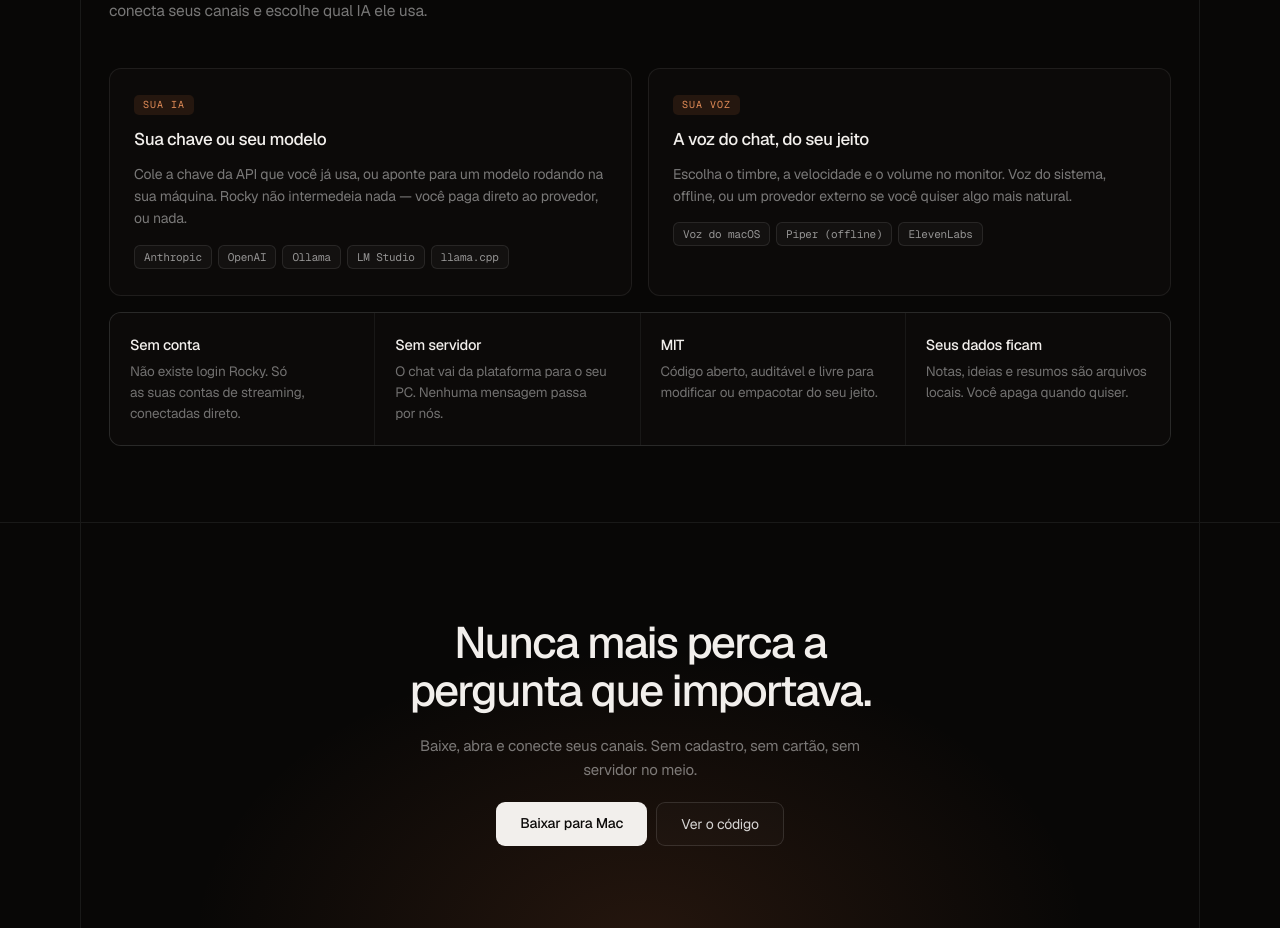
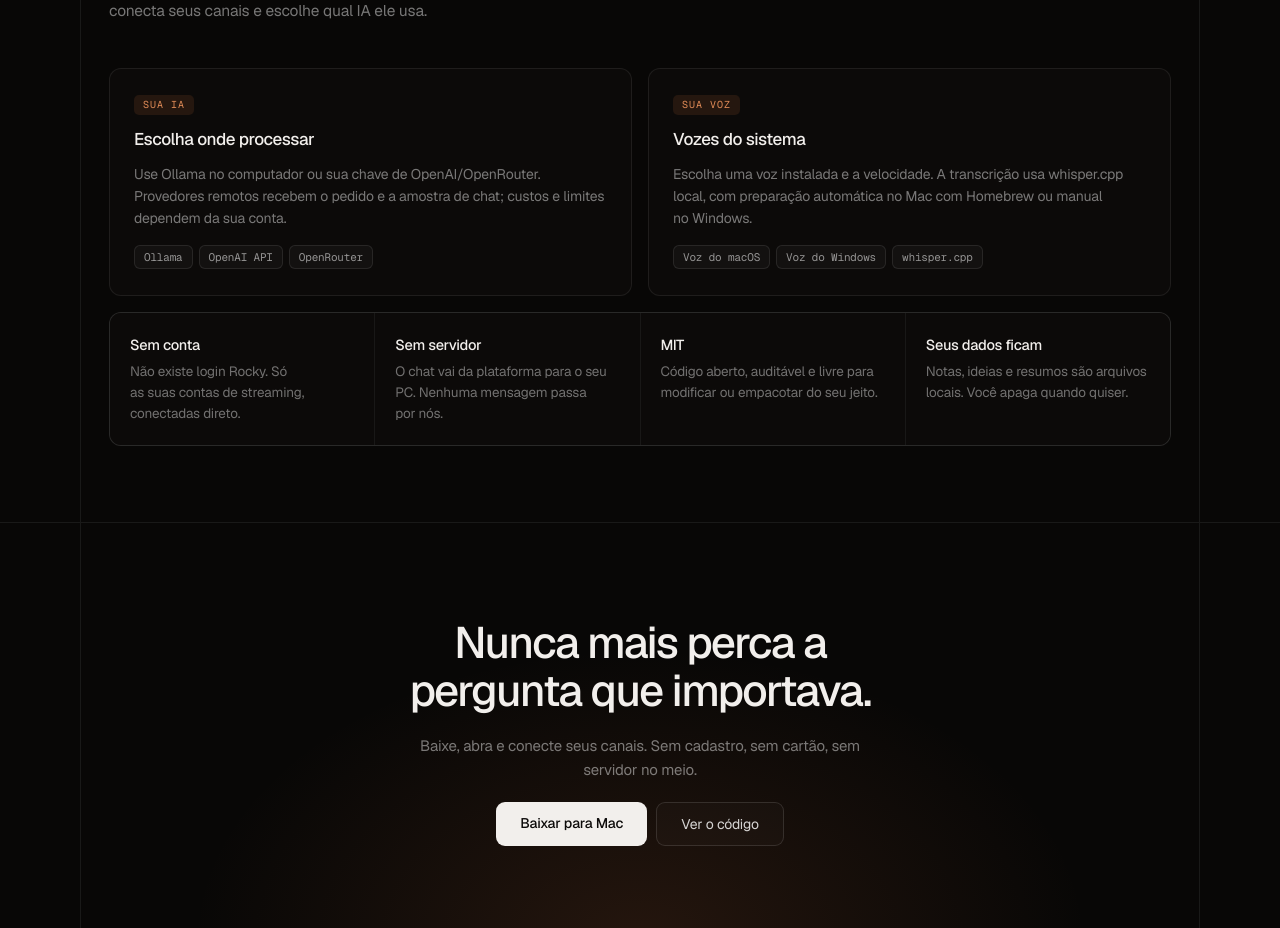
Before and after one commit to opensources-com-br/rocky, a Next.js app in the folder apps/web/: page / in a window 1280 px wide. Shown: the part 2960-3888 px from the top of the page. Built offline with nearby package versions, Linux system fonts and the light colour scheme.

Commit message:
feat: align landing localCards with available features

```diff
--- a/apps/web/content/landing/localCards.js
+++ b/apps/web/content/landing/localCards.js
@@ -1,4 +1,22 @@
 export const localCards = [
-  {"tag": "SUA IA", "title": "Sua chave ou seu modelo", "text": "Cole a chave da API que você já usa, ou aponte para um modelo rodando na sua máquina. Rocky não intermedeia nada — você paga direto ao provedor, ou nada.", "chips": ["Anthropic", "OpenAI", "Ollama", "LM Studio", "llama.cpp"]},
-  {"tag": "SUA VOZ", "title": "A voz do chat, do seu jeito", "text": "Escolha o timbre, a velocidade e o volume no monitor. Voz do sistema, offline, ou um provedor externo se você quiser algo mais natural.", "chips": ["Voz do macOS", "Piper (offline)", "ElevenLabs"]},
+  {
+    "tag": "SUA IA",
+    "title": "Escolha onde processar",
+    "text": "Use Ollama no computador ou sua chave de OpenAI/OpenRouter. Provedores remotos recebem o pedido e a amostra de chat; custos e limites dependem da sua conta.",
+    "chips": [
+      "Ollama",
+      "OpenAI API",
+      "OpenRouter"
+    ]
+  },
+  {
+    "tag": "SUA VOZ",
+    "title": "Vozes do sistema",
+    "text": "Escolha uma voz instalada e a velocidade. A transcrição usa whisper.cpp local, com preparação automática no Mac com Homebrew ou manual no Windows.",
+    "chips": [
+      "Voz do macOS",
+      "Voz do Windows",
+      "whisper.cpp"
+    ]
+  }
 ];
```
